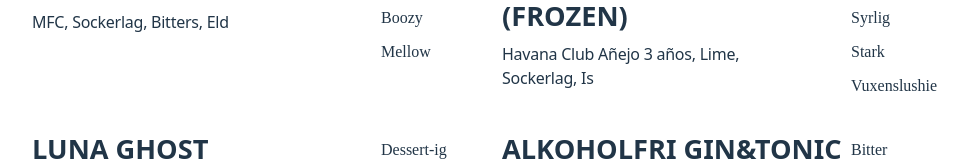
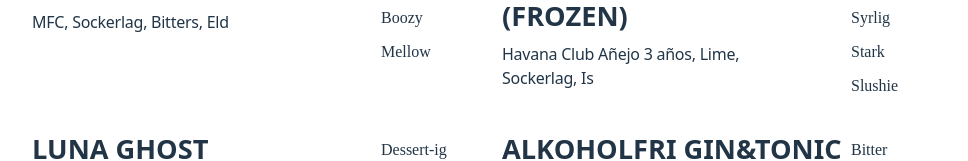
Before and after one commit to JoelYourstone/yourstone.bar, a React (Vite) app: page /fager in a window 1280 px wide. Shown: the part 563-724 px from the top of the page, without its empty margins (158-1126 px from the left). Built offline with nearby package versions, Linux system fonts and the light colour scheme; a web font is replaced by a local one.

Commit message:
Update fager.ts
alliteration

```diff
--- a/src/drink-lists/fager.ts
+++ b/src/drink-lists/fager.ts
@@ -16,7 +16,7 @@
   },
   {
       name: "Scooby Snaquiri (frozen)",
-      keywords: ["Söt", "Syrlig", "Stark", "Vuxenslushie"],
+      keywords: ["Söt", "Syrlig", "Stark", "Slushie"],
       ingredients: ["Havana Club Añejo 3 años", "Lime", "Sockerlag", "Is"]
   },
   {
```
